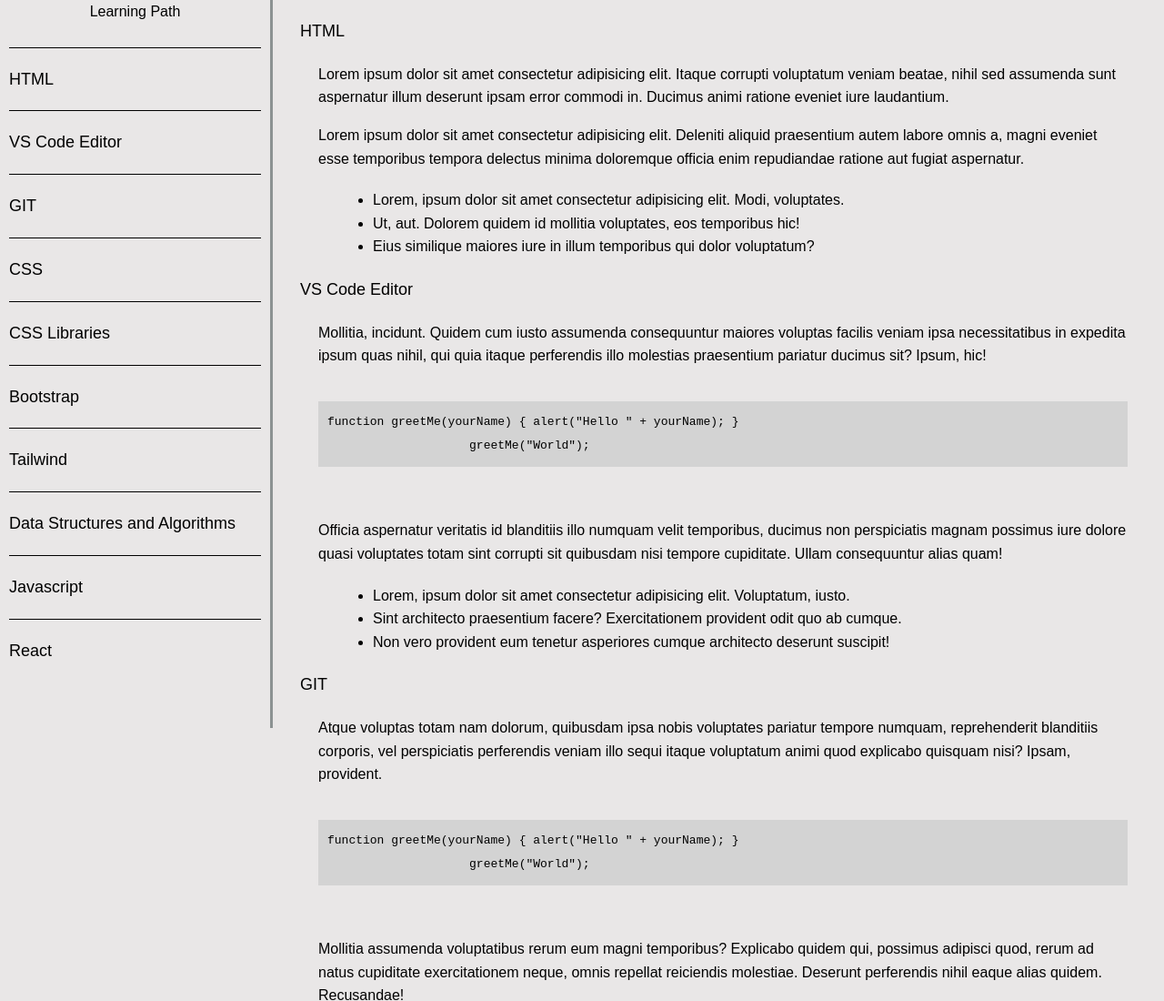
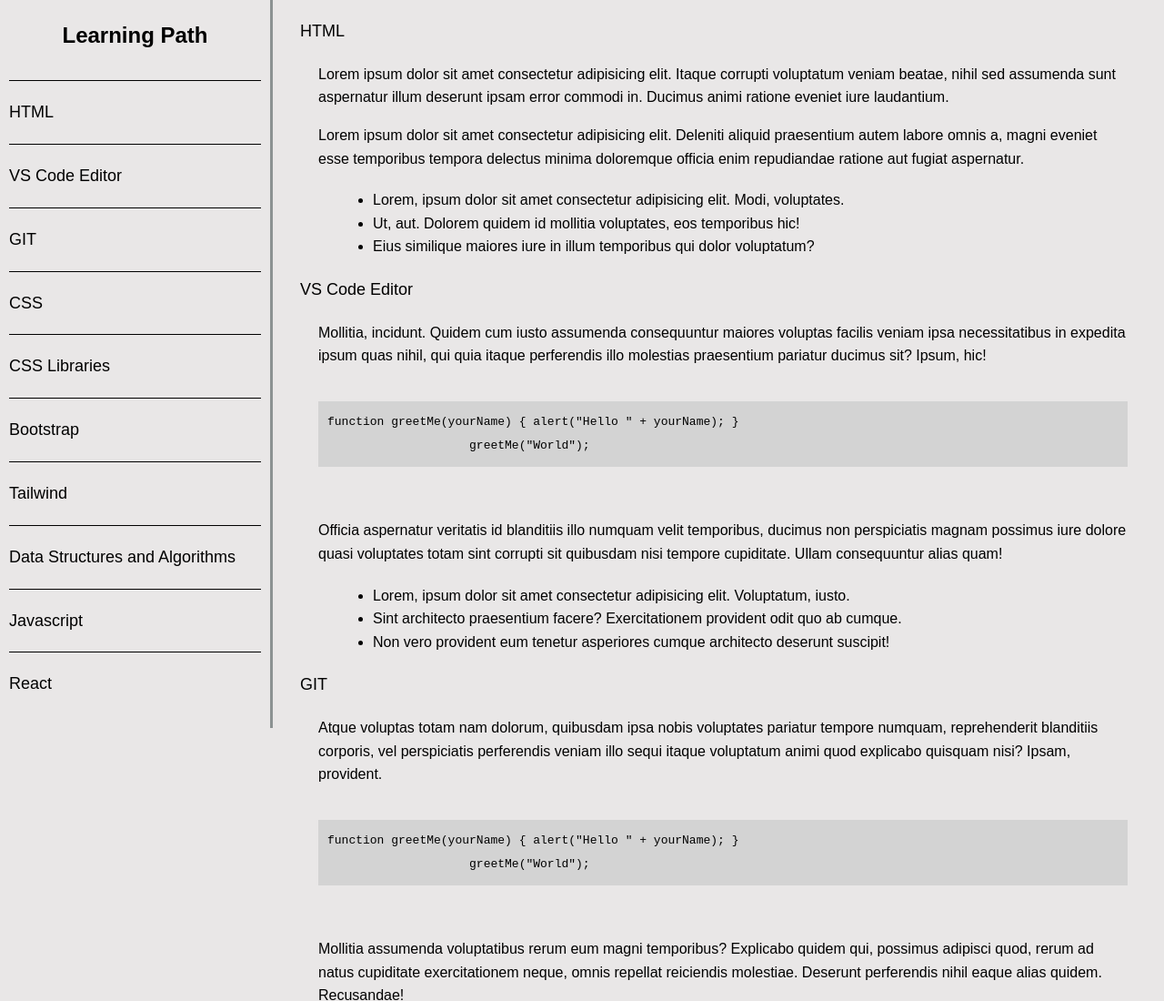
Before and after one commit to umitsuna/Documentation-freeCodeCamp, a plain HTML site: page index.html in a window 1280 px wide. Shown: the top 1100 px of the page at 91% size. Drawn offline with Linux system fonts and the light colour scheme.

Commit message:
h1 added

```diff
--- a/index.html
+++ b/index.html
@@ -10,7 +10,7 @@
 <body>
     <nav id="navbar">
         <header>
-            Learning Path
+            <h1>Learning Path</h1>
         </header>
 
         <ul>
```
